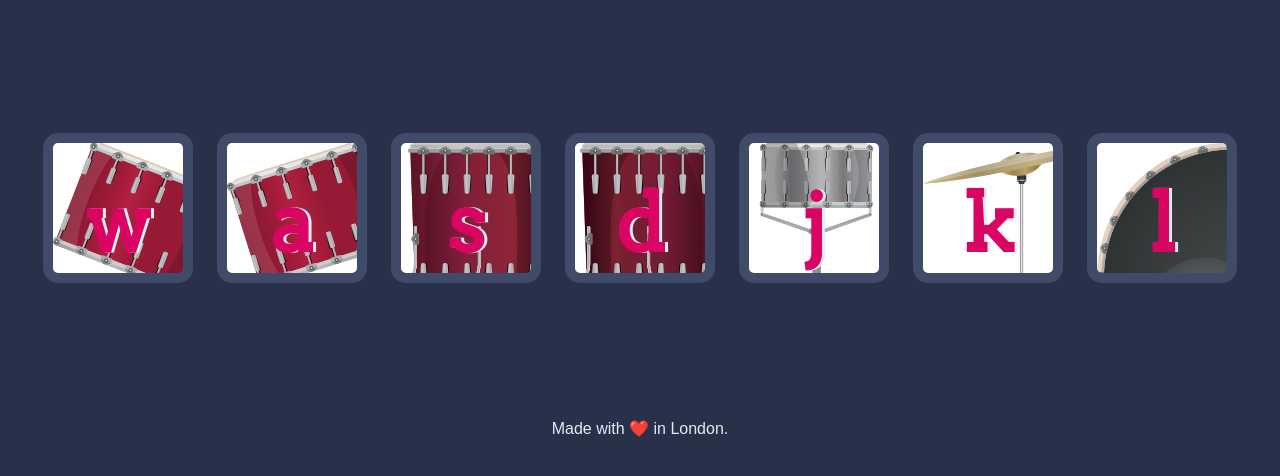
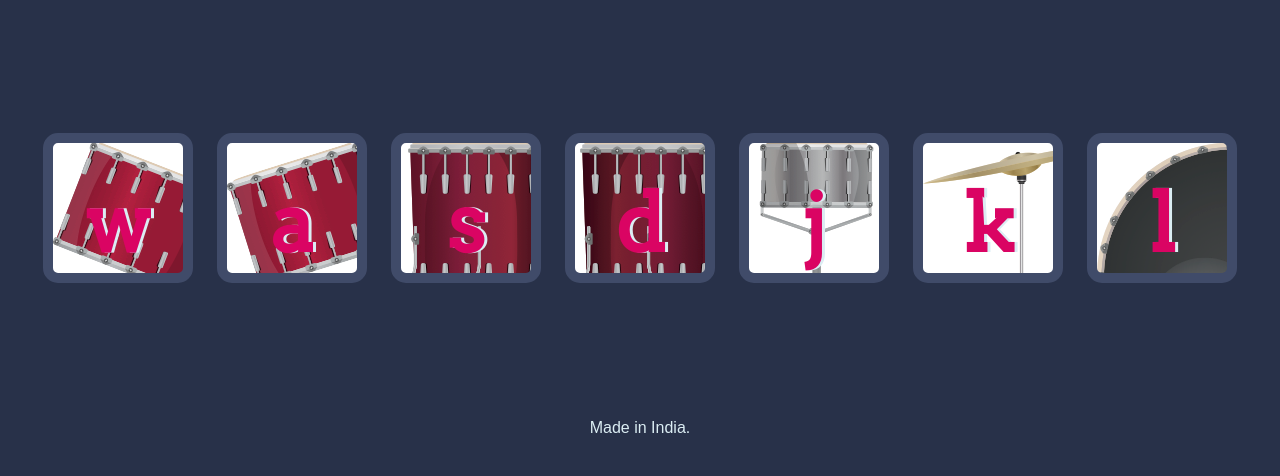
Before and after one commit to praveen-devv/Drum-Kit, a plain HTML site: page index.html in a window 1280 px wide. Shown: the part 156-632 px from the top of the page. Drawn offline with Linux system fonts and the light colour scheme.

Commit message:
Update index.html

```diff
--- a/index.html
+++ b/index.html
@@ -24,7 +24,7 @@
   <script src="index.js" charset="utf-8"></script>
 
   <footer>
-    Made with ❤️ in London.
+    Made in India.
   </footer>
 </body>
 
```
